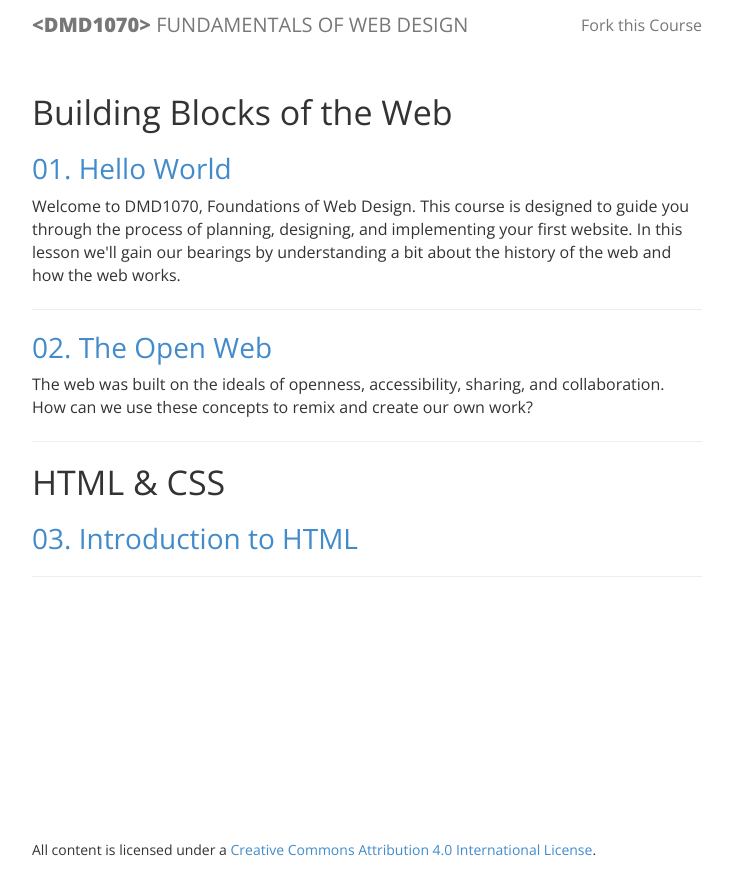
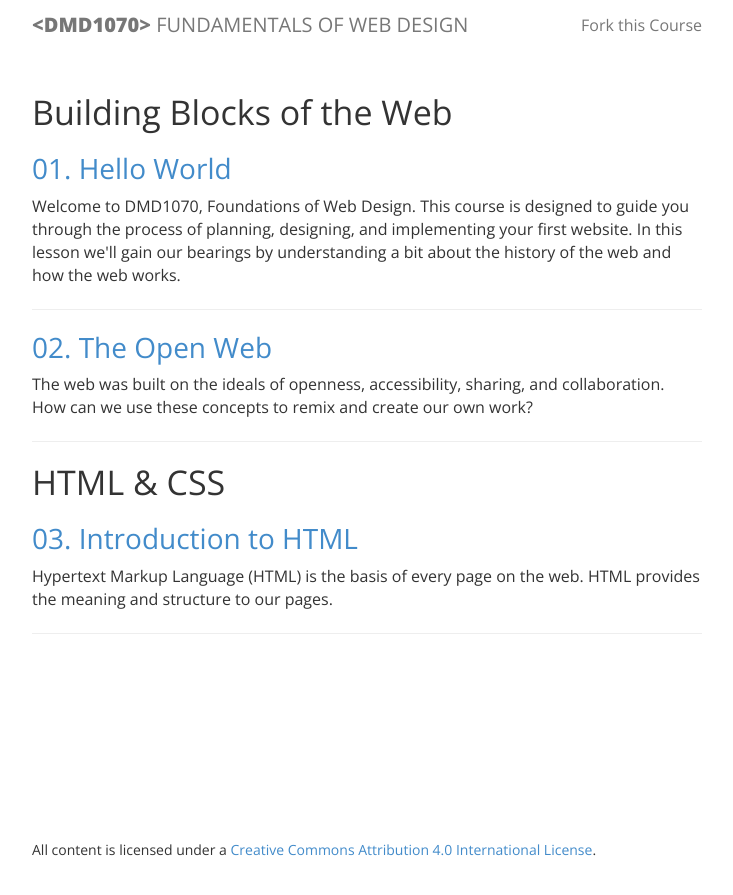
Before and after one commit to DMD1070/DMD1070.github.io, a Jekyll site: the page built from index.html, in a window 1280 px wide. Shown: the top 895 px of the page, without its empty margins (273-1006 px from the left). Built offline with Jekyll 4.4.1, drawn with Linux system fonts in a browser that asks for light colours; Markdown is read by kramdown in place of the engine named in the settings.

Commit message:
add beginnings of HTML intro

```diff
--- a/index.html
+++ b/index.html
@@ -27,7 +27,7 @@ title: Home
     <h3><a href="/lessons/3-html-intro.html">
       <span class="lesson_num">03.</span> Introduction to HTML
     </a></h3>
-    <!-- intro goes here -->
+    Hypertext Markup Language (HTML) is the basis of every page on the web. HTML provides the meaning and structure to our pages.
     <hr>
   </li>
 </ul>
```
Also changed, not shown: lessons/3-html-intro.md (+10 -0 lines).
